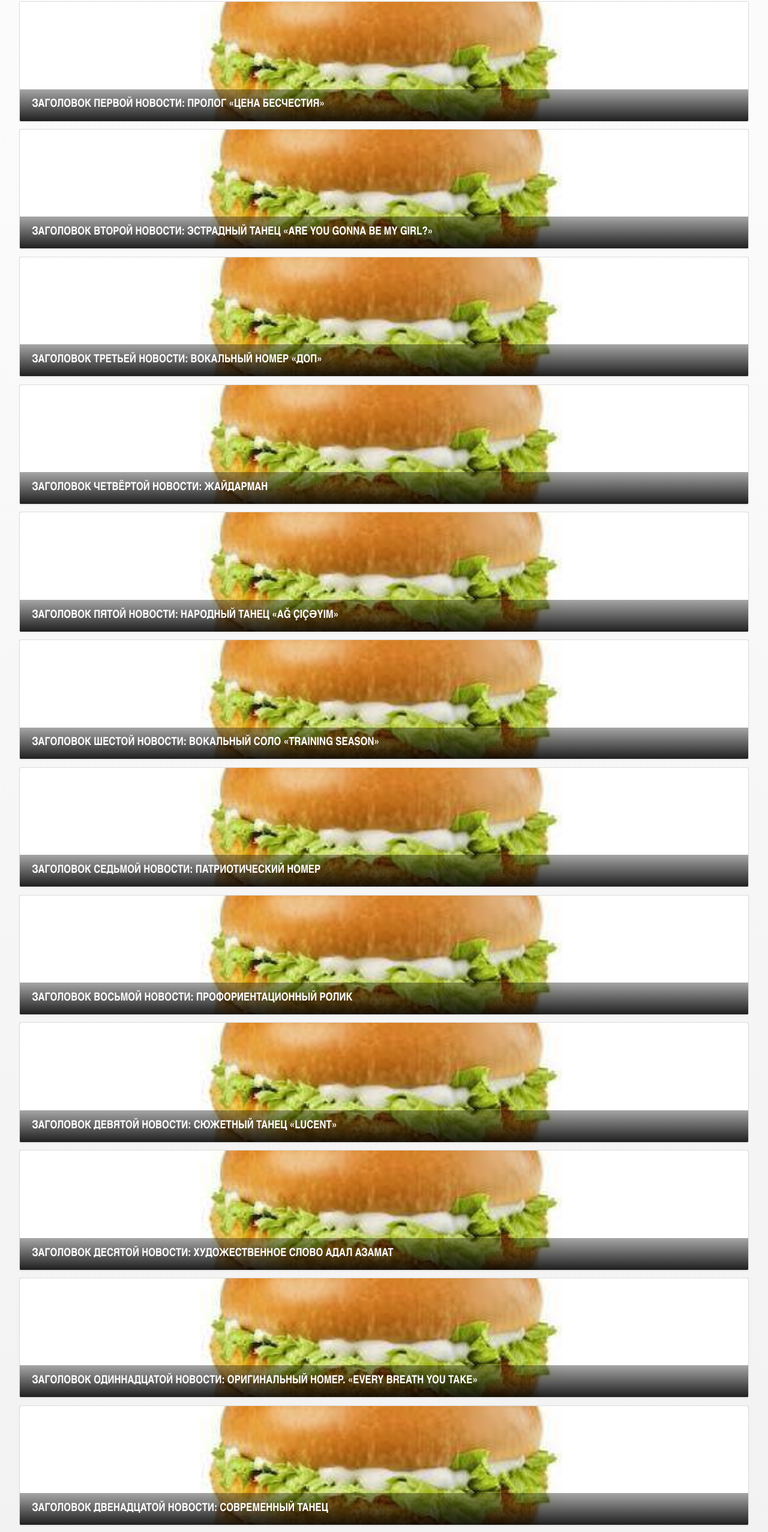
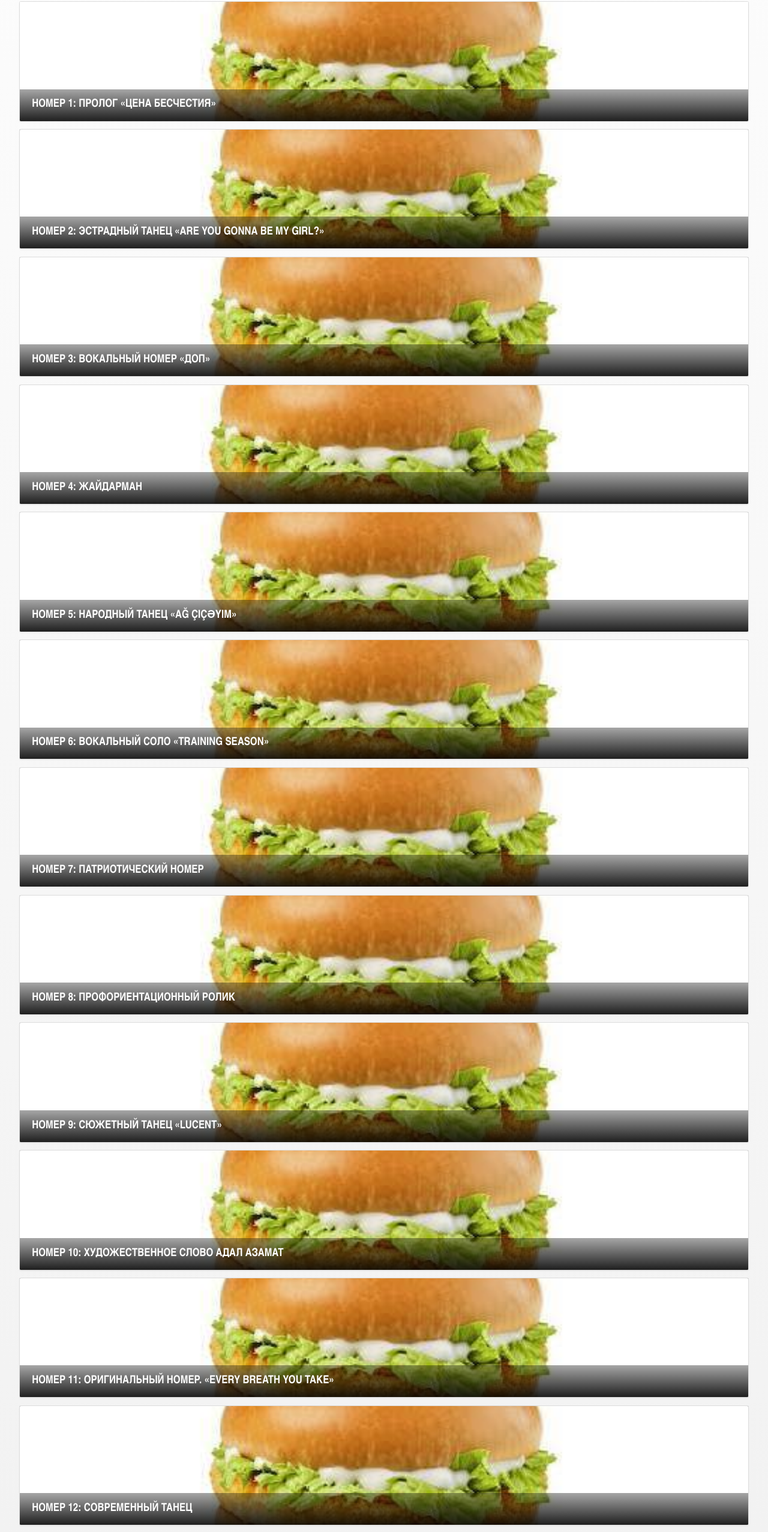
Before and after one commit to GyKich/site-for-the-scene, a plain HTML site: page lang/ru.html in a window 1280 px wide. Shown: the part 955-3509 px from the top of the page at 60% size. Drawn offline with Linux system fonts and the light colour scheme.

Commit message:
Numbers change

```diff
--- a/lang/ru.html
+++ b/lang/ru.html
@@ -1145,7 +1145,7 @@
         <article class="news-feed-card">
           <div class="news-feed-trigger">
             <img src="../images/17.jpg" alt="Новость 1">
-            <div class="news-feed-overlay">Заголовок первой новости: Пролог «Цена бесчестия»</div>
+            <div class="news-feed-overlay">Номер 1: Пролог «Цена бесчестия»</div>
           </div>
           <div class="news-feed-dropdown">
             <p>Постановка начинается с истории девушки по имени Дана, которая вместе с одноклассниками готовится к школьному выпускному вечеру. Однако вместо радостного ожидания праздника её тревожит поведение отца: накануне он неожиданно разбудил её среди ночи, передал конверт с деньгами и поспешно ушёл, попросив никому не доверять. Вскоре становится известно, что отец Даны задержан за незаконные действия. Для девушки эта новость становится настоящим потрясением. Несмотря на оправдания отца, который утверждает, что пошёл на такой шаг ради благополучия семьи, Дана отвергает деньги, полученные нечестным путём. Она признаётся, что мечтала не о богатстве, а о том, чтобы быть дочерью честного и достойного человека.</p>
@@ -1157,7 +1157,7 @@
         <article class="news-feed-card">
           <div class="news-feed-trigger">
             <img src="../images/18.jpg" alt="Новость 2">
-            <div class="news-feed-overlay">Заголовок второй новости: Эстрадный танец «Are you gonna be my girl?»</div>
+            <div class="news-feed-overlay">Номер 2: Эстрадный танец «Are you gonna be my girl?»</div>
           </div>
           <div class="news-feed-dropdown">
             <p>После событий пролога на сцене появляется журналистка, которая сообщает о задержании отца Даны. Эта новость быстро распространяется среди учеников и окружающих. Одноклассники начинают обсуждать произошедшее, кто-то осуждает девушку, а кто-то с сожалением наблюдает за её положением. Оказавшись в центре чужих пересудов и осуждения, Дана испытывает боль и растерянность. Следующий эстрадный танец меняет эмоциональный ритм постановки, наполняя сцену молодёжной энергией и динамикой.</p>
@@ -1169,7 +1169,7 @@
         <article class="news-feed-card">
           <div class="news-feed-trigger">
             <img src="../images/19.jpg" alt="Новость 3">
-            <div class="news-feed-overlay">Заголовок третьей новости: Вокальный номер «Доп»</div>
+            <div class="news-feed-overlay">Номер 3: Вокальный номер «Доп»</div>
           </div>
           <div class="news-feed-dropdown">
             <p>В этой части зрители знакомятся с историей школьника по имени Аян. В школе одноклассники насмехаются над его внешностью, заставляя мальчика чувствовать себя неловко и неуверенно. В трудный момент его друг Жанибек не остаётся в стороне и заступается за него. Несмотря на пережитое смущение, благодаря разговору с бабушкой Аян постепенно осознаёт настоящую ценность дружбы. После этой истории звучит песня «Доп», передающая искренность детских чувств и теплоту дружеских отношений.</p>
@@ -1181,7 +1181,7 @@
         <article class="news-feed-card">
           <div class="news-feed-trigger">
             <img src="../images/20.jpg" alt="Новость 4">
-            <div class="news-feed-overlay">Заголовок четвёртой новости: Жайдарман</div>
+            <div class="news-feed-overlay">Номер 4: Жайдарман</div>
           </div>
           <div class="news-feed-dropdown">
             <p>Этот эпизод привносит в постановку лёгкость, юмор и непринуждённую атмосферу. После семейного кризиса Дана решает найти работу, чтобы хоть немного помочь матери, и устраивается уборщицей в танцевальную студию. Однажды Аян замечает, как девушка танцует во время уборки, и неожиданно для неё открывает её талант. Он предлагает Дане принять участие в прослушивании. Таким образом, перед героиней открывается новая возможность проявить себя. Номер Жайдарман оживляет сценическое действие и дарит зрителям положительные эмоции.</p>
@@ -1193,7 +1193,7 @@
         <article class="news-feed-card">
           <div class="news-feed-trigger">
             <img src="../images/21.jpg" alt="Новость 5">
-            <div class="news-feed-overlay">Заголовок пятой новости: Народный танец «Ağ çiçəyim»</div>
+            <div class="news-feed-overlay">Номер 5: Народный танец «Ağ çiçəyim»</div>
           </div>
           <div class="news-feed-dropdown">
             <p>После успешного прохождения кастинга Дана доказывает, что её способности и достижения — результат собственного таланта и старания. Вскоре Аян предлагает проводить её домой, и между молодыми людьми завязывается непринуждённая беседа. На этом фоне зрителям представляется азербайджанский танец, знакомящий их с национальным танцевальным искусством этого народа. Изящные движения, выразительная пластика и национальный колорит раскрывают красоту и самобытность азербайджанской культуры.</p>
@@ -1205,7 +1205,7 @@
         <article class="news-feed-card">
           <div class="news-feed-trigger">
             <img src="../images/22.jpg" alt="Новость 6">
-            <div class="news-feed-overlay">Заголовок шестой новости: Вокальный соло «Training season»</div>
+            <div class="news-feed-overlay">Номер 6: Вокальный соло «Training season»</div>
           </div>
           <div class="news-feed-dropdown">
             <p>После выступления Аян провожает Дану домой. По дороге молодые люди беседуют, постепенно узнавая друг друга ближе. Аян восхищается её талантом и предлагает продолжить общение. Перед расставанием он просит её аккаунт в социальных сетях, однако Дана признаётся, что удалила все приложения, чтобы сосредоточиться на подготовке к ЕНТ. Вместо этого она оставляет ему свой номер телефона. Следующий вокальный номер «Training Season» дополняет эту сцену, передавая настроение первых чувств, симпатии и зарождающейся близости.</p>
@@ -1217,7 +1217,7 @@
         <article class="news-feed-card">
           <div class="news-feed-trigger">
             <img src="../images/23.jpg" alt="Новость 7">
-            <div class="news-feed-overlay">Заголовок седьмой новости: Патриотический номер</div>
+            <div class="news-feed-overlay">Номер 7: Патриотический номер</div>
           </div>
           <div class="news-feed-dropdown">
             <p>Готовясь к ЕНТ, Дана повторяет одну из самых трагических страниц истории казахского народа — события «Ақтабан шұбырынды, Алқакөл сұлама». Она вспоминает тяжёлый период 1723–1727 годов и последствия политической разобщённости после смерти Тауке-хана, ослабившей Казахское ханство. В следующей сцене Аян обсуждает с бабушкой своё будущее и возможность уехать жить за границу. Бабушка напоминает ему о подвиге предков, сохранивших родную землю, и объясняет, что любовь к Родине проявляется не только в словах, но и в стремлении приносить пользу своей стране. Эти мысли находят продолжение в патриотическом номере.</p>
@@ -1229,7 +1229,7 @@
         <article class="news-feed-card">
           <div class="news-feed-trigger">
             <img src="../images/24.jpg" alt="Новость 8">
-            <div class="news-feed-overlay">Заголовок восьмой новости: Профориентационный ролик</div>
+            <div class="news-feed-overlay">Номер 8: Профориентационный ролик</div>
           </div>
           <div class="news-feed-dropdown">
             <p>Дана успешно сдаёт ЕНТ, набрав 123 балла. Несмотря на высокие результаты, она продолжает переживать, сможет ли поступить в университет. Вскоре её тревога сменяется долгожданной радостью: девушка получает известие о зачислении на грант. Это достижение становится результатом её упорства, самостоятельности и многолетнего труда. Следующий профориентационный ролик раскрывает важность образования, осознанного выбора будущей профессии и стремления к поставленным целям.</p>
@@ -1241,7 +1241,7 @@
         <article class="news-feed-card">
           <div class="news-feed-trigger">
             <img src="../images/25.jpg" alt="Новость 9">
-            <div class="news-feed-overlay">Заголовок девятой новости: Сюжетный танец «Lucent»</div>
+            <div class="news-feed-overlay">Номер 9: Сюжетный танец «Lucent»</div>
           </div>
           <div class="news-feed-dropdown">
             <p>В день рождения Даны мать передаёт ей подарок от отца. В небольшой коробке девушка находит синий воздушный шар и письмо, написанное от руки. В нём отец признаётся, что за время разлуки многое переосмыслил и осознал свои ошибки. Он понимает, что, стремясь обеспечить семью, выбрал лёгкий и нечестный путь, забыв о главном — доверии, которое должно лежать в основе семейного благополучия. Отец просит у дочери прощения и надеется, что его ошибки не станут частью её судьбы. Он желает, чтобы Дана сохранила собственную честь и никогда не отступала от принципов честности. После прочтения письма начинается танец «Lucent», передающий внутренние переживания героев, их сожаление и духовное преображение.</p>
@@ -1253,7 +1253,7 @@
         <article class="news-feed-card">
           <div class="news-feed-trigger">
             <img src="../images/26.jpg" alt="Новость 10">
-            <div class="news-feed-overlay">Заголовок десятой новости: Художественное слово Адал азамат</div>
+            <div class="news-feed-overlay">Номер 10: Художественное слово Адал азамат</div>
           </div>
           <div class="news-feed-dropdown">
             <p>Действие переносит зрителей на семь лет вперёд. Перед нами уже повзрослевшая Дана, которая сумела найти своё место в жизни и добиться признания в литературном мире. Она становится молодой писательницей, поэтессой и историком. Во время телевизионного интервью Дана рассказывает о начале своего творческого пути, любви к литературе и интересе к истории родного народа. В завершение беседы она исполняет одно из своих любимых стихотворений. Этот эпизод показывает, как героиня, несмотря на пережитые трудности, сумела реализовать себя через знания, творчество и упорный труд.</p>
@@ -1265,7 +1265,7 @@
         <article class="news-feed-card">
           <div class="news-feed-trigger">
             <img src="../images/27.jpg" alt="Новость 11">
-            <div class="news-feed-overlay">Заголовок одиннадцатой новости: Оригинальный номер. «Every breath you take»</div>
+            <div class="news-feed-overlay">Номер 11: Оригинальный номер. «Every breath you take»</div>
           </div>
           <div class="news-feed-dropdown">
             <p>После беседы с Даной зрителям представляется музыкальный номер, подготовленный в её честь. Под композицию «Young and Beautiful» демонстрируется видеоряд, в котором героиня проходит путь от юности до преклонного возраста. Постепенно меняется её образ, напоминая зрителям о быстротечности времени и неизбежности жизненных перемен. Этот номер становится своеобразным размышлением о молодости, красоте и ценностях, которые остаются с человеком на протяжении всей жизни.</p>
@@ -1277,7 +1277,7 @@
         <article class="news-feed-card">
           <div class="news-feed-trigger">
             <img src="../images/28.jpg" alt="Новость 12">
-            <div class="news-feed-overlay">Заголовок двенадцатой новости: Современный танец</div>
+            <div class="news-feed-overlay">Номер 12: Современный танец</div>
           </div>
           <div class="news-feed-dropdown">
             <p>В заключительной части бабушка Аяна подводит итог всей истории и делится с внуком жизненной мудростью. Она говорит о том, что человек должен быть честен перед своей семьёй, друзьями, любимыми людьми, историей и Родиной. Однако самое главное — не предавать собственные мечты, не отказываться от поставленных целей и, прежде всего, оставаться верным самому себе. Именно эти слова становятся смысловым завершением постановки, после которого начинается современный танец. Его динамика и энергия символизируют молодость, движение вперёд и открытость новым возможностям.</p>
@@ -1289,7 +1289,7 @@
         <article class="news-feed-card">
           <div class="news-feed-trigger">
             <img src="../images/29.jpg" alt="Новость 13">
-            <div class="news-feed-overlay">Заголовок тринадцатой новости: Заключительная идея концерта</div>
+            <div class="news-feed-overlay">Номер 13: Заключительная идея концерта</div>
           </div>
           <div class="news-feed-dropdown">
             <p>«BORN TO BE TRUE» («Рождённые быть верными себе») — это история о жизненном выборе человека, его ошибках, сожалениях, поиске своего пути и достижении целей. Каждый номер является частью единой истории, раскрывающей многогранное понятие честности. Через семейные отношения, дружбу, любовь, образование, искусство и патриотизм постановка показывает, что верность своим принципам должна оставаться неизменной при любых жизненных обстоятельствах.</p>
```
Also changed, not shown: index.html (+13 -13 lines).
